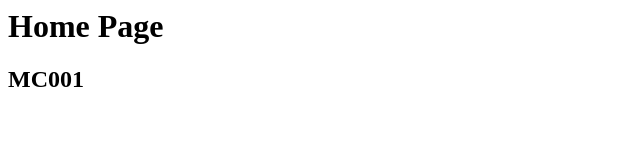
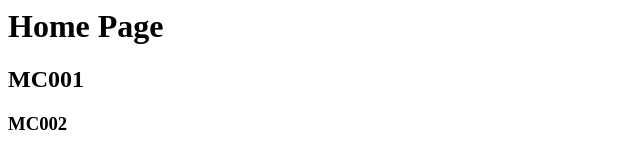
Before and after one commit to kishorcs/hello-world, a plain HTML site: page index.html in a window 1280 px wide. Shown: the full height of the page, 0-640 px from the left. Drawn offline with Linux system fonts and the light colour scheme.

Commit message:
adding h2/mc002 to index

```diff
--- a/index.html
+++ b/index.html
@@ -5,5 +5,6 @@
   <body>
     <h1>Home Page</h1>
     <h2>MC001</h2>
+    <h3>MC002</h2>
   </body>
 </html>
```
